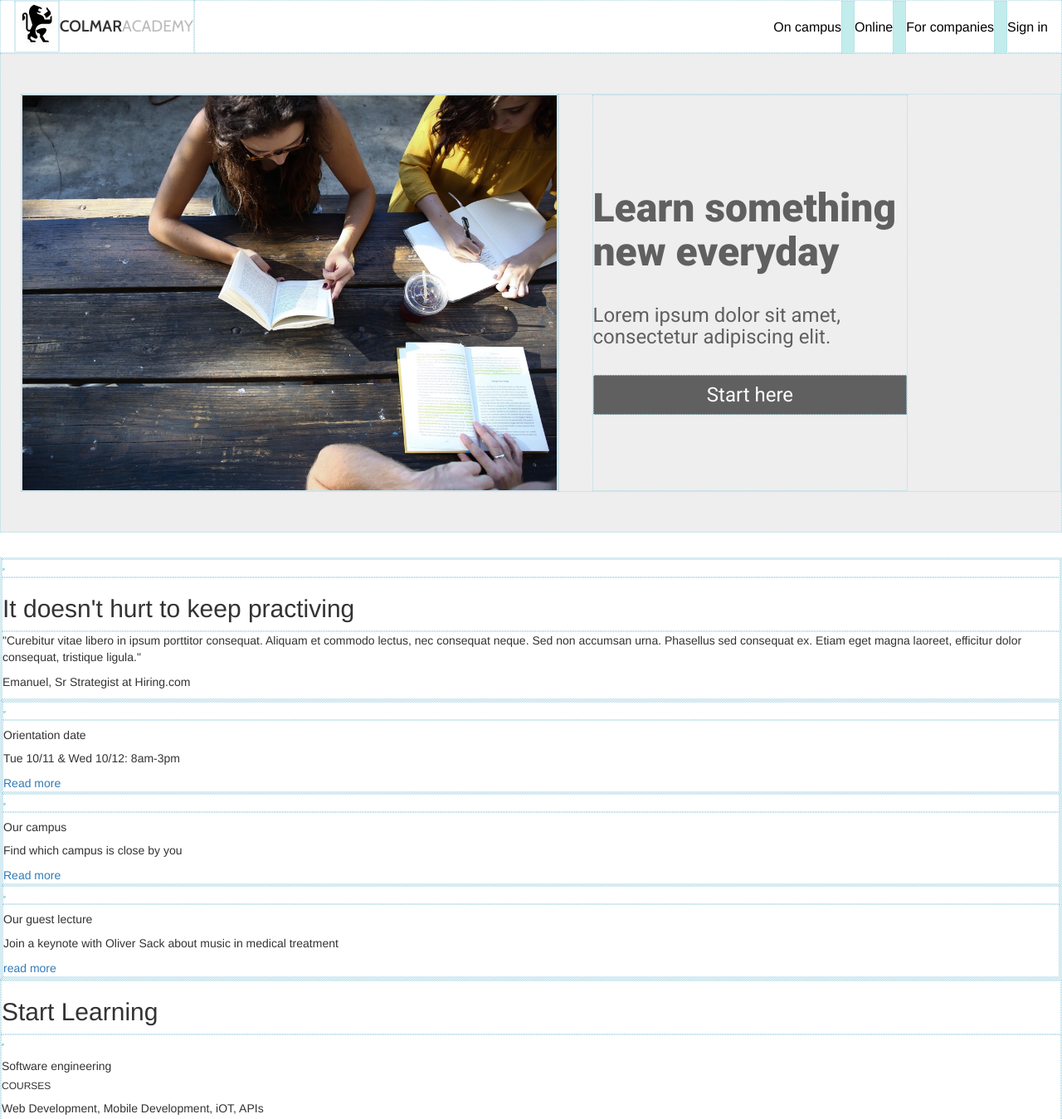
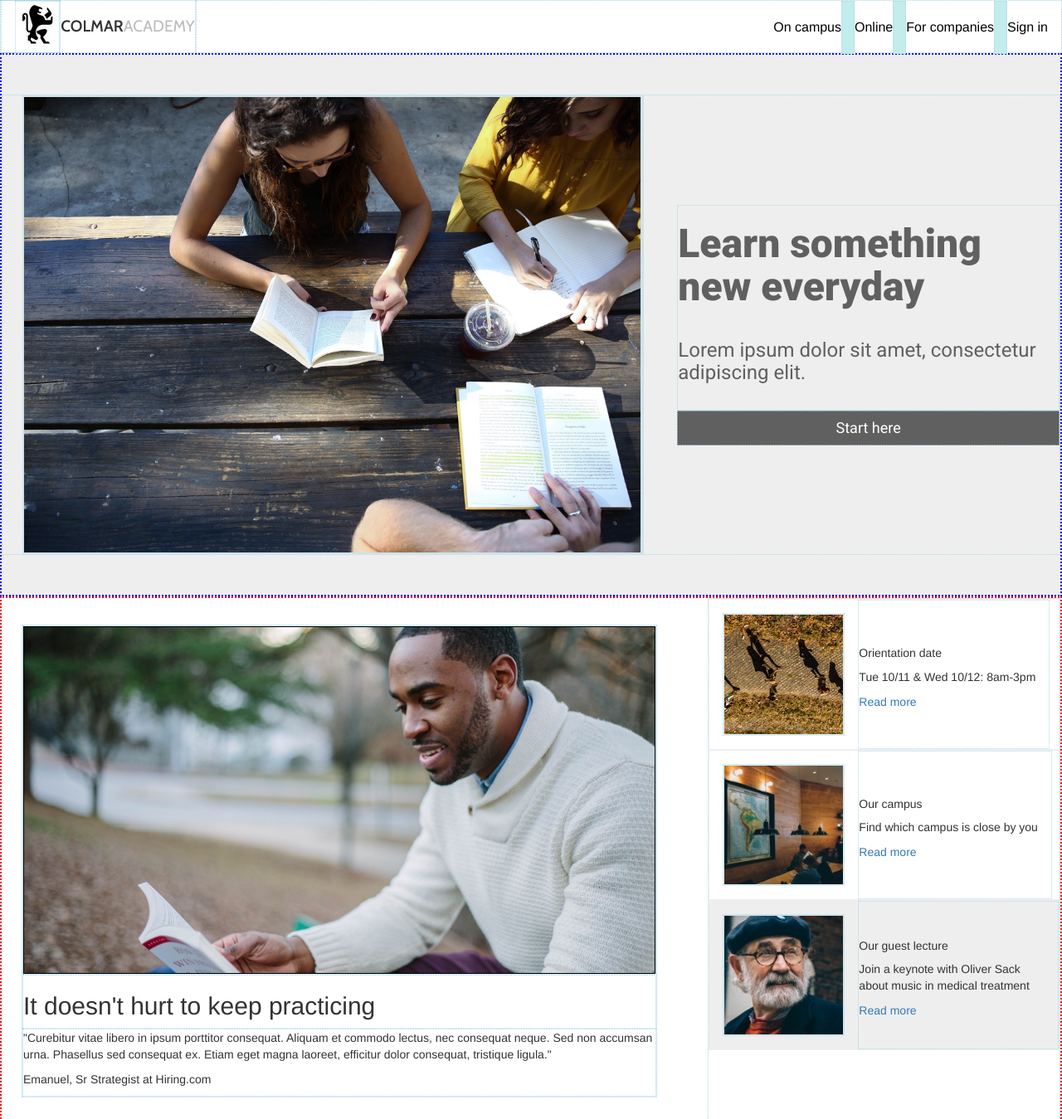
Before and after one commit to VitaminDNZ/colmar, a plain HTML site: page index.html in a window 1280 px wide. Shown: the top 1349 px of the page at 83% size. Drawn offline with nearby package versions, Linux system fonts and the light colour scheme.

Commit message:
main info almost finished

```diff
--- a/index.html
+++ b/index.html
@@ -33,33 +33,42 @@
     </header>
 
     <div class="jumbotron">
+
+      <div class="left-jumbo">
+
       <div class="image-container">
         <img src="./resources/images/banner.jpg"/>
       </div>
-<!-- Attention Getter nad Action -->
-      <div class="flashy-words">
+    </div>
+<!-- Attention Getter and Action -->
+      <div class="right-flashy-words">
         <div class="jumbo-text">
 
           <h1>Learn something new everyday</h1>
           <h3>Lorem ipsum dolor sit amet, consectetur adipiscing elit.</h3>
+        </div>
 
           <div class="btn-start">
             <h4>Start here</h4>
           </div>
-       </div>
+
       </div>
-    </div>
+
+  </div>
 
 <!-- Main Information Section -->
     <div class="main-info">
+
       <div class="left">
         <div class="left-img">
-          <img/>
+          <img src="./resources/images/information-main.jpg"/>
         </div>
+
         <div class="section-title">
-          <h2>It doesn't hurt to keep practiving</h2>
+          <h2>It doesn't hurt to keep practicing</h2>
         </div>
-        <div>
+
+        <div class="section-text">
           <p>"Curebitur vitae libero in ipsum porttitor consequat. Aliquam et commodo lectus, nec consequat neque. Sed non accumsan urna. Phasellus sed consequat ex. Etiam eget magna laoreet, efficitur dolor consequat, tristique ligula."</p>
           <p class="name">Emanuel, Sr Strategist at Hiring.com</p>
         </div>
@@ -67,19 +76,24 @@
       </div>
 
       <div class="right list-block">
-        <div class="info-block orientation">
-          <div class="block-left-img">
-            <img/>
+
+        <div class="info-block" id="orientation">
+
+          <div class="block-img">
+            <img src="./resources/images/information-orientation.jpg"/>
           </div>
+
           <div class="block-text">
             <h5>Orientation date</h5>
             <p>Tue 10/11 & Wed 10/12: 8am-3pm</p>
             <a>Read more</a>
           </div>
+
         </div>
-        <div class="info-block campus">
-          <div class="block-left-img">
-            <img/>
+
+        <div class="info-block" id="campus">
+          <div class="block-img">
+            <img src="./resources/images/information-campus.jpg"/>
           </div>
           <div class="block-text">
             <h5>Our campus</h5>
@@ -87,16 +101,18 @@
             <a>Read more</a>
           </div>
         </div>
-        <div class="info-block guest">
-          <div class="block-left-img">
-            <img/>
+
+        <div class="info-block" id="guest">
+          <div class="block-img">
+            <img src="./resources/images/information-guest-lecture.jpg"/>
           </div>
           <div class="block-text">
             <h5>Our guest lecture</h5>
             <p>Join a keynote with Oliver Sack about music in medical treatment</p>
-            <a>read more</a>
+            <a>Read more</a>
           </div>
         </div>
+
       </div>
 
     </div>
@@ -162,7 +178,7 @@
 
       <div class="right list-block">
         <div class="info-block showcase-1">
-          <div class="block-left-img">
+          <div class="block-img">
             <img/>
           </div>
           <div class="block-text">
@@ -171,7 +187,7 @@
           </div>
         </div>
         <div class="info-block showcase-2">
-          <div class="block-left-img">
+          <div class="block-img">
             <img/>
           </div>
           <div class="block-text">
--- a/resources/css/style.css
+++ b/resources/css/style.css
@@ -26,10 +26,9 @@ nav ul{
   align-items: center;
 }
 
-#logo-img {
-  width: 100%;
+#logo-img img{
+  margin-left: 16px;
   height: 64px;
-  margin-left: 16px;
 }
 
 #colmar,
@@ -79,31 +78,42 @@ nav {
 .jumbotron,
 .jumbo-text,
 .btn-start,
-.flashy-words {
+.right-flashy-words,
+.left-jumbo {
   display: flex;
 }
 
 .jumbotron {
   color: #606060;
   font-family: "Roboto";
+  width: auto;
+  border: 2px dotted blue;
 }
 
-.jumbotron .image-container img {
+.left-jumbo {
+  widht: 60%;
+}
+
+.image-container {
   width: 100%;
-}
-.jumbotron .image-container {
-  width: 60%;
   margin-left: 24px;
 }
 
+.image-container img {
+  width: 100%;
+  height: auto;
+}
+
+
+.right-flashy-words,
 .jumbo-text {
   flex-direction: column;
   justify-content: center;
   font-family: "Roboto";
-  margin-left: 40px;
-  width: 63%;
-  margin-right: 0;
-  padding-right: 0;
+}
+
+.right-flashy-words {
+  padding-left: 40px;
 }
 
 .jumbo-text h1 {
@@ -130,3 +140,75 @@ nav {
 .jumbo-text .btn-start h4 {
   font-size: 1.5rem;
 }
+
+.jumbotron {
+  margin: 0;
+}
+
+/*main info styling*/
+.main-info,
+.left,
+.section-title,
+.right,
+.info-block,
+.list-block,
+.block-text {
+  display: flex;
+}
+
+.main-info {
+  border: 2px dotted red;
+  justify-content: space-between;
+}
+
+.right,
+.left {
+  flex-direction: column;
+}
+
+.left {
+  width:60%;
+  height: auto;
+  margin: 32px 24px;
+}
+
+.left-img {
+  width: 100%;
+  overflow: hidden;
+}
+
+.left-img img {
+  width: inherit;
+  height: auto;
+  border: 1px black solid;
+  overflow: hidden;
+}
+
+/* info blocks on the campus etc */
+
+.info-block {
+  width: 423px;
+  border: 1px #eee solid;
+}
+
+.block-img {
+  width: 35%;
+  margin: 16px;
+  flex-shrink: 0;
+}
+
+.block-img img {
+  width: 100%;
+}
+
+.block-text {
+  flex-direction: column;
+  justify-content: center;
+  padding-right: 1rem;
+}
+
+.info-block:last-child {
+  background-color: #eee;
+}
+
+/* Course list blocks */
```
